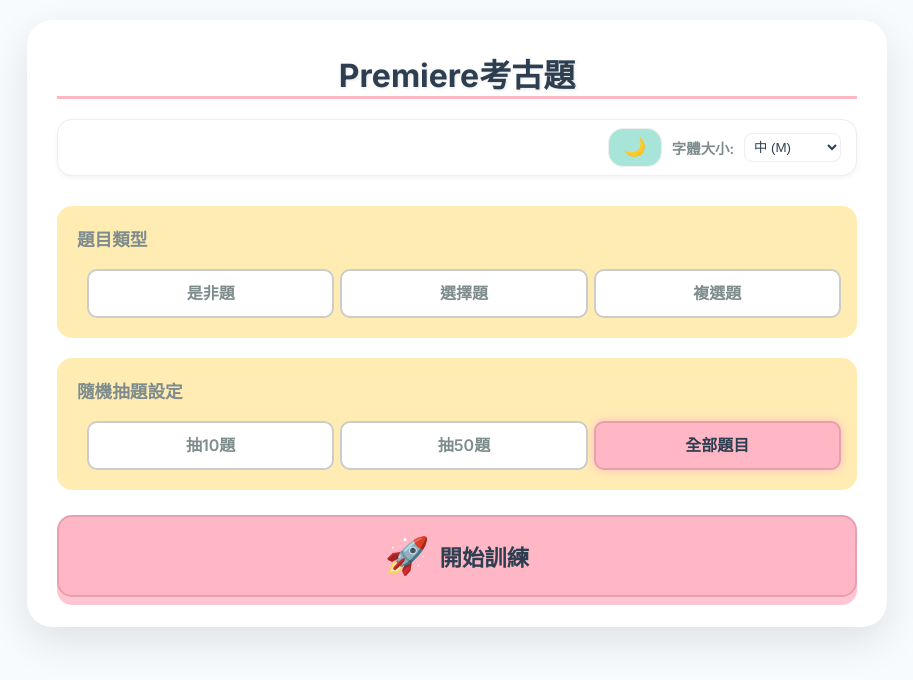
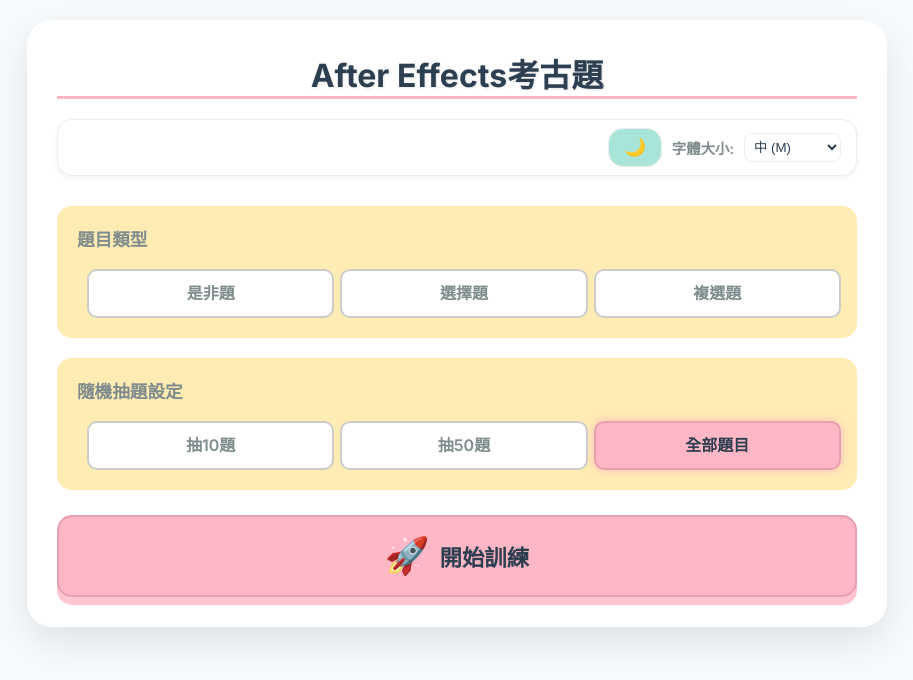
Before and after one commit to XiaoRi0315/AfterEffects, a plain HTML site: page index.html in a window 1280 px wide. Shown: the whole page, without its empty margins (183-1096 px from the left). Drawn offline with Linux system fonts and the light colour scheme.

Commit message:
Add files via upload

```diff
--- a/index.html
+++ b/index.html
@@ -3,7 +3,7 @@
 <head>
     <meta charset="UTF-8">
     <meta name="viewport" content="width=device-width, initial-scale=1.0">
-    <title>Premiere考古題</title>
+    <title>After Effects考古題</title>
     <link href="https://fonts.googleapis.com/css2?family=Inter:wght@400;600;700&display=swap" rel="stylesheet">
     <link rel="stylesheet" href="style.css">
 
@@ -43,7 +43,7 @@
     <div class="container">
         <header class="header">
             <h1 class="main-title" style="display: flex; align-items: center; justify-content: center; gap: 15px;">
-                Premiere考古題
+                After Effects考古題
             </h1>
             <div class="font-size-control">
                 <button id="theme-toggle-btn"
```
